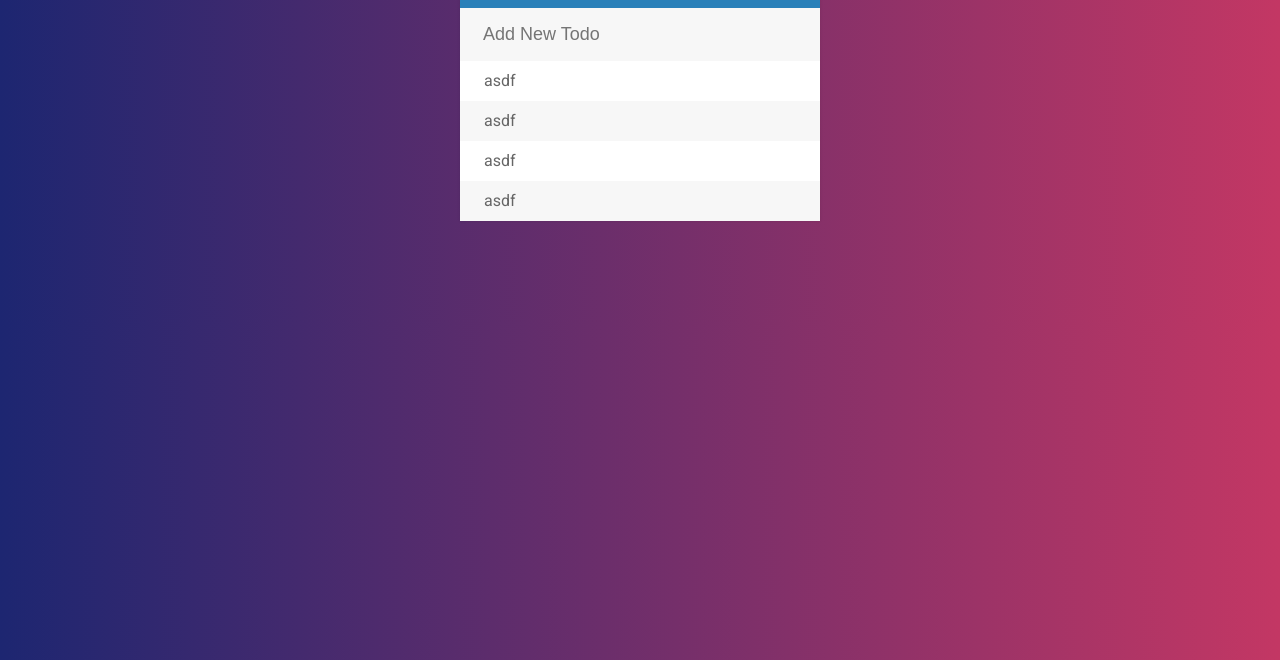
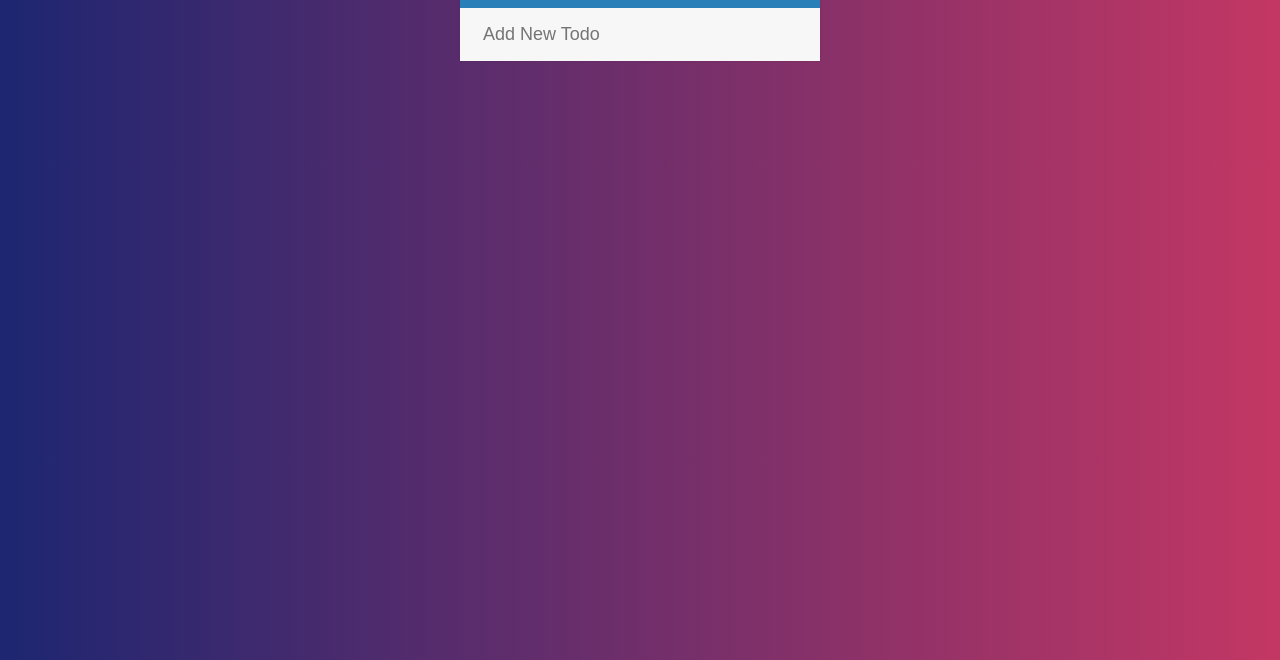
Before and after one commit to vamsivanteddu/TodoList, a plain HTML site: page index.html in a window 1280 px wide. Shown: the part 140-800 px from the top of the page. Drawn offline with Linux system fonts and the light colour scheme.

Commit message:
some random changes.

```diff
--- a/index.html
+++ b/index.html
@@ -15,10 +15,6 @@
         <h1>To-do List <i class="fa fa-plus toggleInput"></i></h1>
         <input type="text" placeholder="Add New Todo" name="" id="">
         <ul>
-            <li><span><i class="fa fa-trash"></i></span> asdf</li>
-            <li><span><i class="fa fa-trash"></i></span> asdf</li>
-            <li><span><i class="fa fa-trash"></i></span> asdf</li>
-            <li><span><i class="fa fa-trash"></i></span> asdf</li>
         </ul>
     </div>
     <script src="index.js"></script>
```
